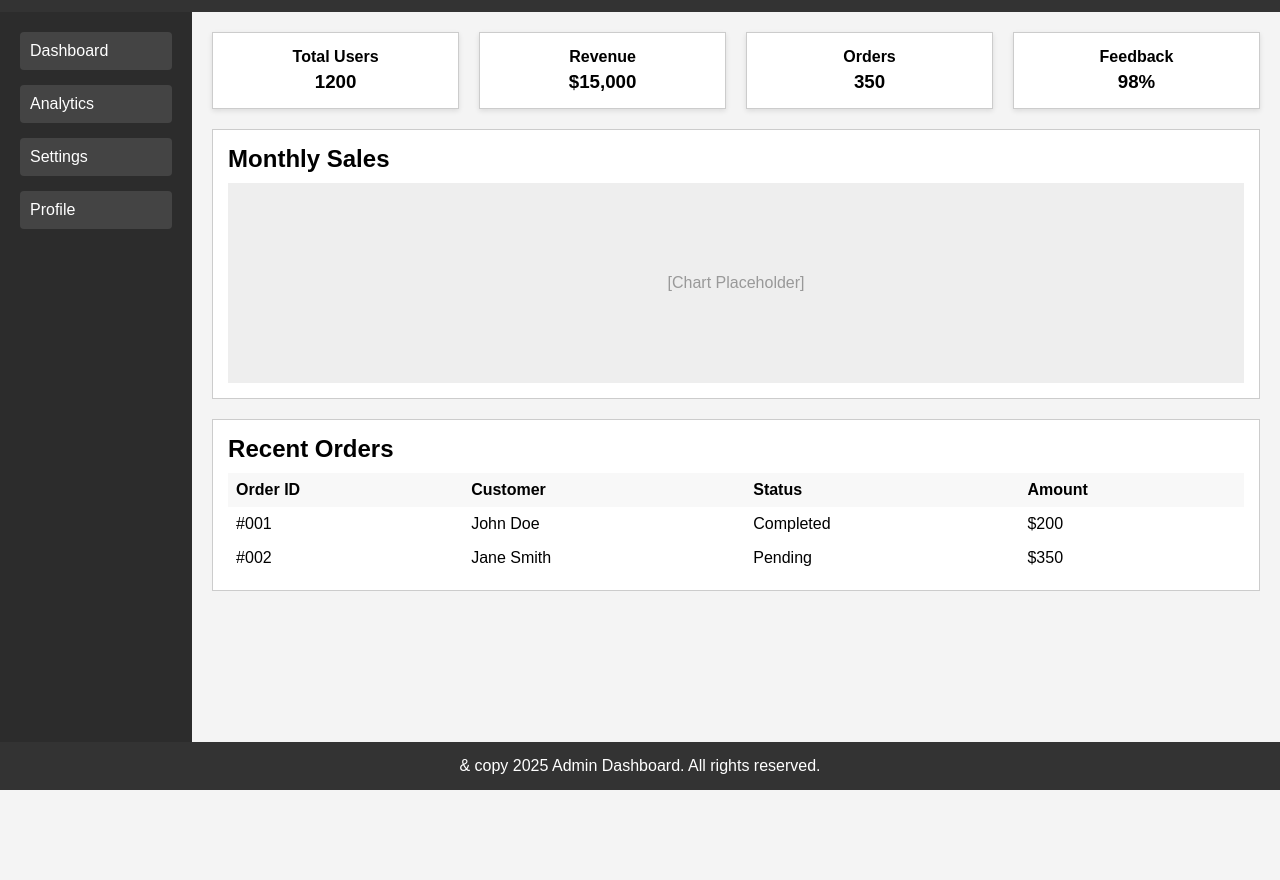
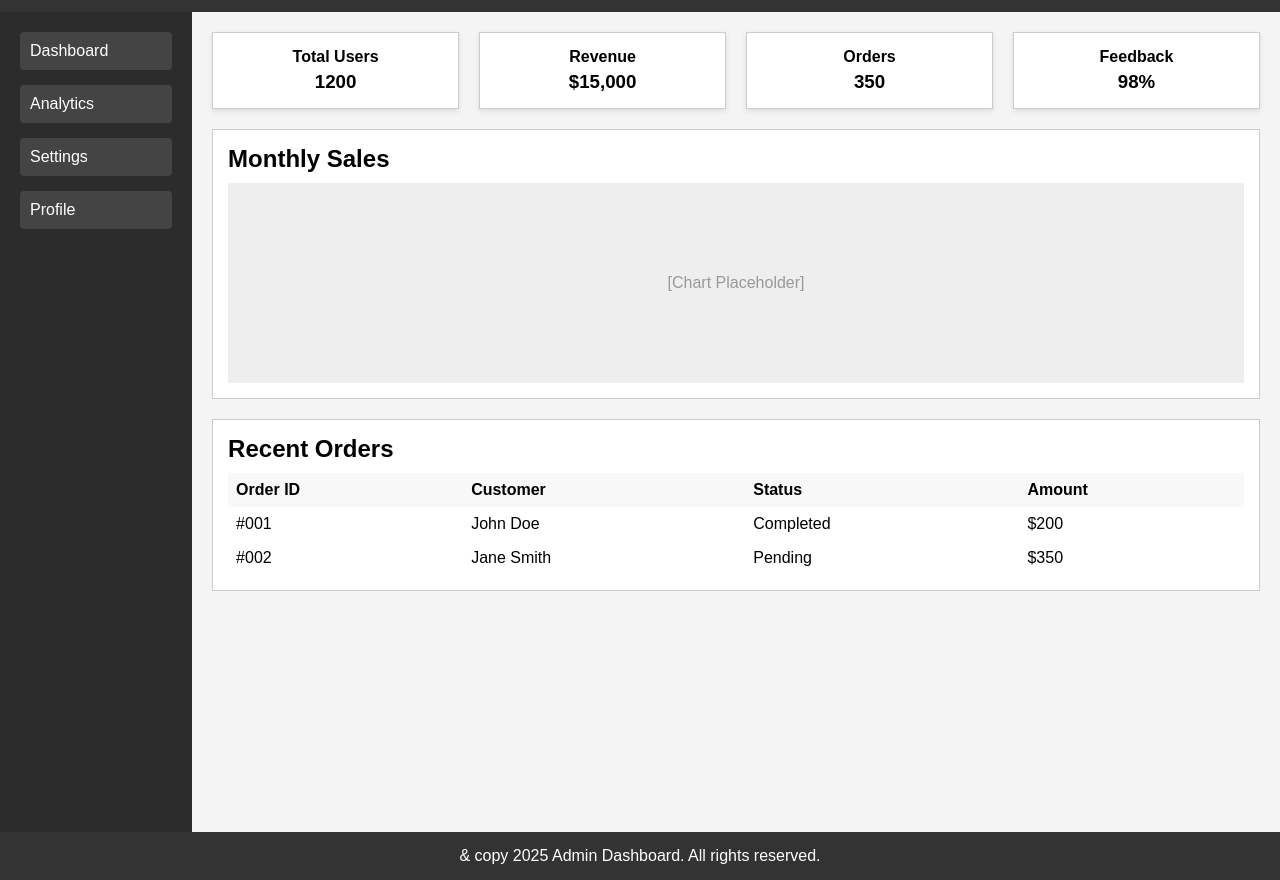
Before and after one commit to mahnor-faisal/HTML, a plain HTML site: page dashboard.html in a window 1280 px wide. Shown: the part 49-929 px from the top of the page. Before the commit the page ends 839 px from the top, so only its background shows below. Drawn offline with Linux system fonts and the light colour scheme.

Commit message:
update dashboard css

```diff
--- a/dashboard.css
+++ b/dashboard.css
@@ -10,7 +10,7 @@ body {
   background: #f4f4f4;
 }
 
-/* 🔝 Header */
+/* Header */
 .header {
   background: #333;
   color: #fff;
@@ -46,10 +46,10 @@ body {
 /* Dashboard Wrapper */
 .dashboard {
   display: flex;
-  min-height: calc(100vh - 70px); /* minus header height */
+  /* min-height: calc(100vh - 70px); minus header height */
 }
 
-/* 🧭 Sidebar */
+/*  Sidebar */
 .sidebar {
   background: #2c2c2c;
   width: 220px;
@@ -66,7 +66,6 @@ body {
   padding: 10px;
   text-align: left;
   border-radius: 4px;
-  cursor: pointer;
   font-size: 16px;
 }
 
@@ -77,6 +76,7 @@ body {
   /* flex: 1; */
   width: 100%;
   padding: 20px;
+  padding-bottom: 240.5px;
 }
 
 /* Stats Cards */
```
